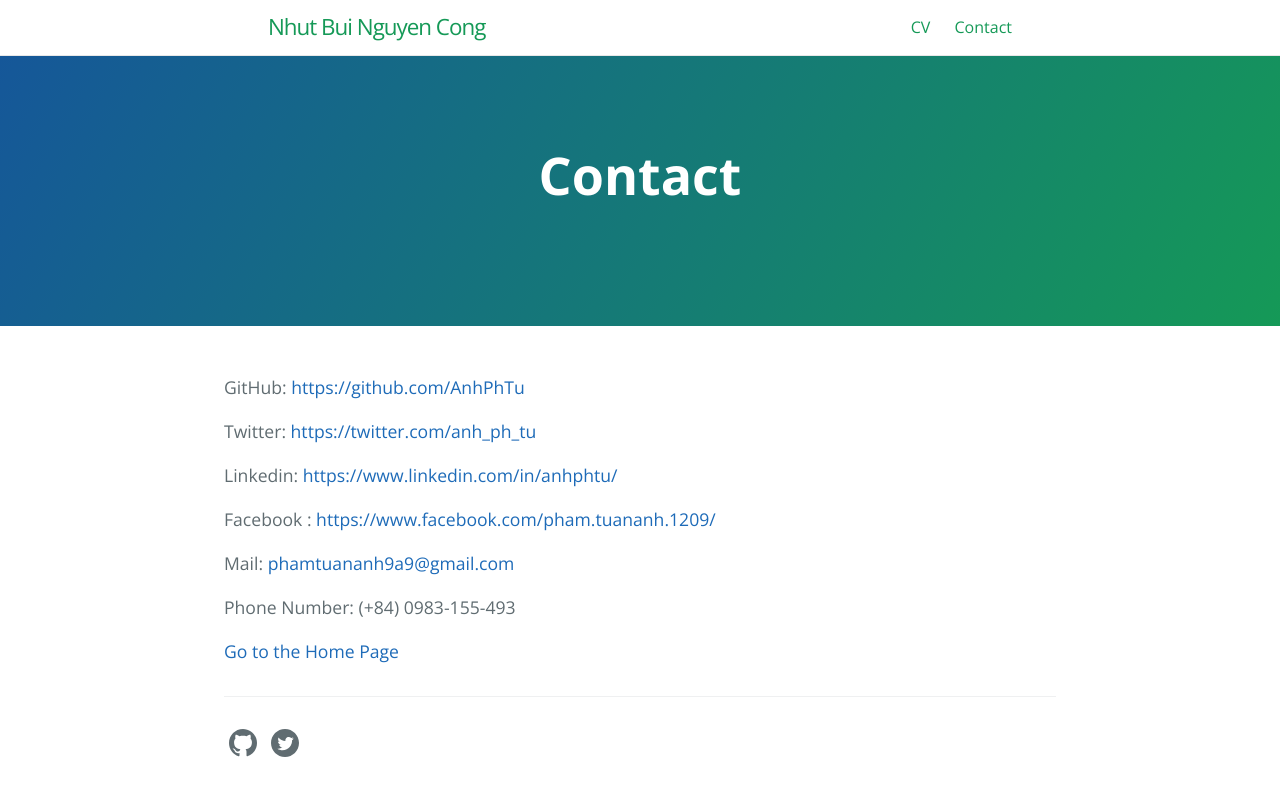
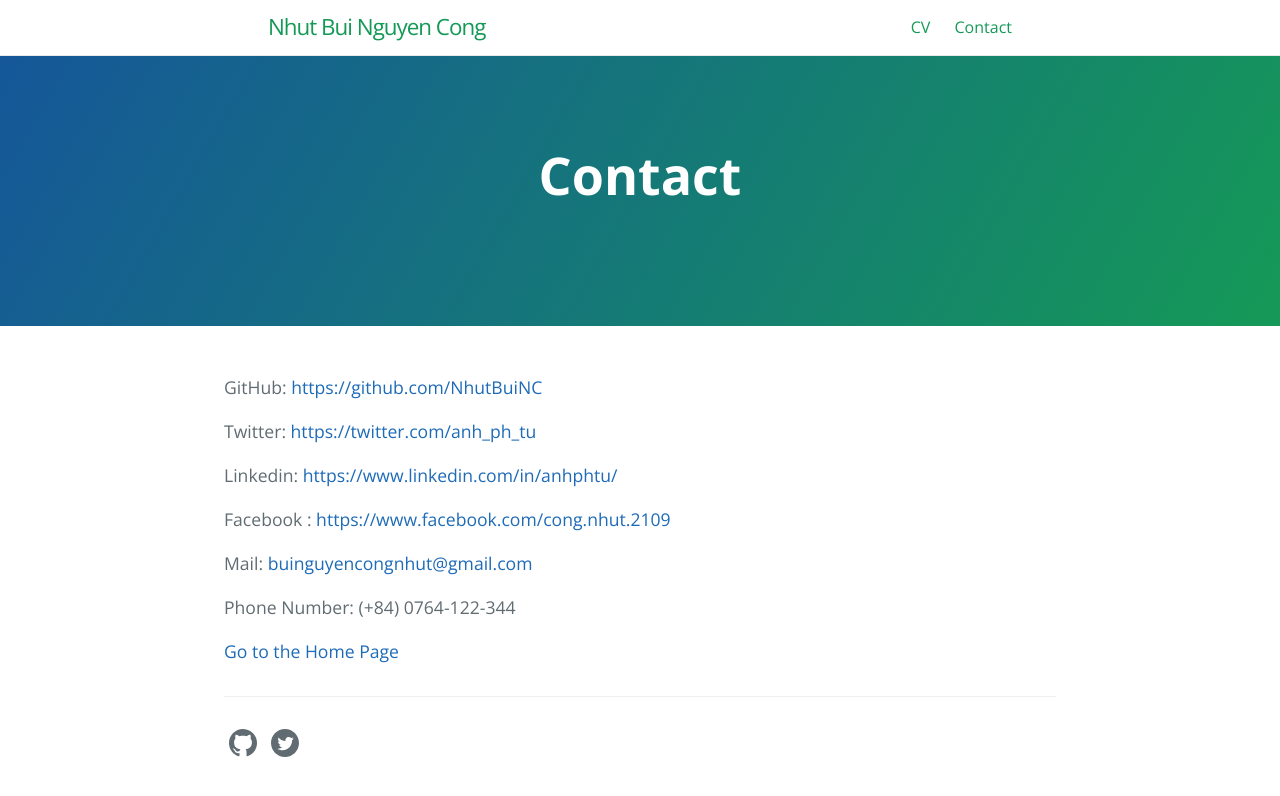
Before and after one commit to NhutBuiNC/NhutBuiNC.github.io, a Jekyll site: the page built from contact.md, in a window 1280 px wide. Shown: the top 796 px of the page. Built offline with Jekyll 4.4.1, drawn with Linux system fonts in a browser that asks for light colours.

Commit message:
Update contact.md

```diff
--- a/contact.md
+++ b/contact.md
@@ -12,16 +12,16 @@ order: 4
 
 
 
-GitHub: [https://github.com/AnhPhTu](https://github.com/AnhPhTu)
+GitHub: [https://github.com/NhutBuiNC](https://github.com/NhutBuiNC)
 
 Twitter: [https://twitter.com/anh_ph_tu](https://twitter.com/anh_ph_tu)
 
 Linkedin: [https://www.linkedin.com/in/anhphtu/](https://www.linkedin.com/in/anhphtu/)
 
-Facebook : [https://www.facebook.com/pham.tuananh.1209/](https://www.facebook.com/pham.tuananh.1209/)
+Facebook : [https://www.facebook.com/cong.nhut.2109](https://www.facebook.com/cong.nhut.2109)
 
-Mail: [phamtuananh9a9@gmail.com]()
+Mail: [buinguyencongnhut@gmail.com]()
 
-Phone Number: (+84) 0983-155-493
+Phone Number: (+84) 0764-122-344
 
 [Go to the Home Page]({{ '/' | absolute_url }})
```
